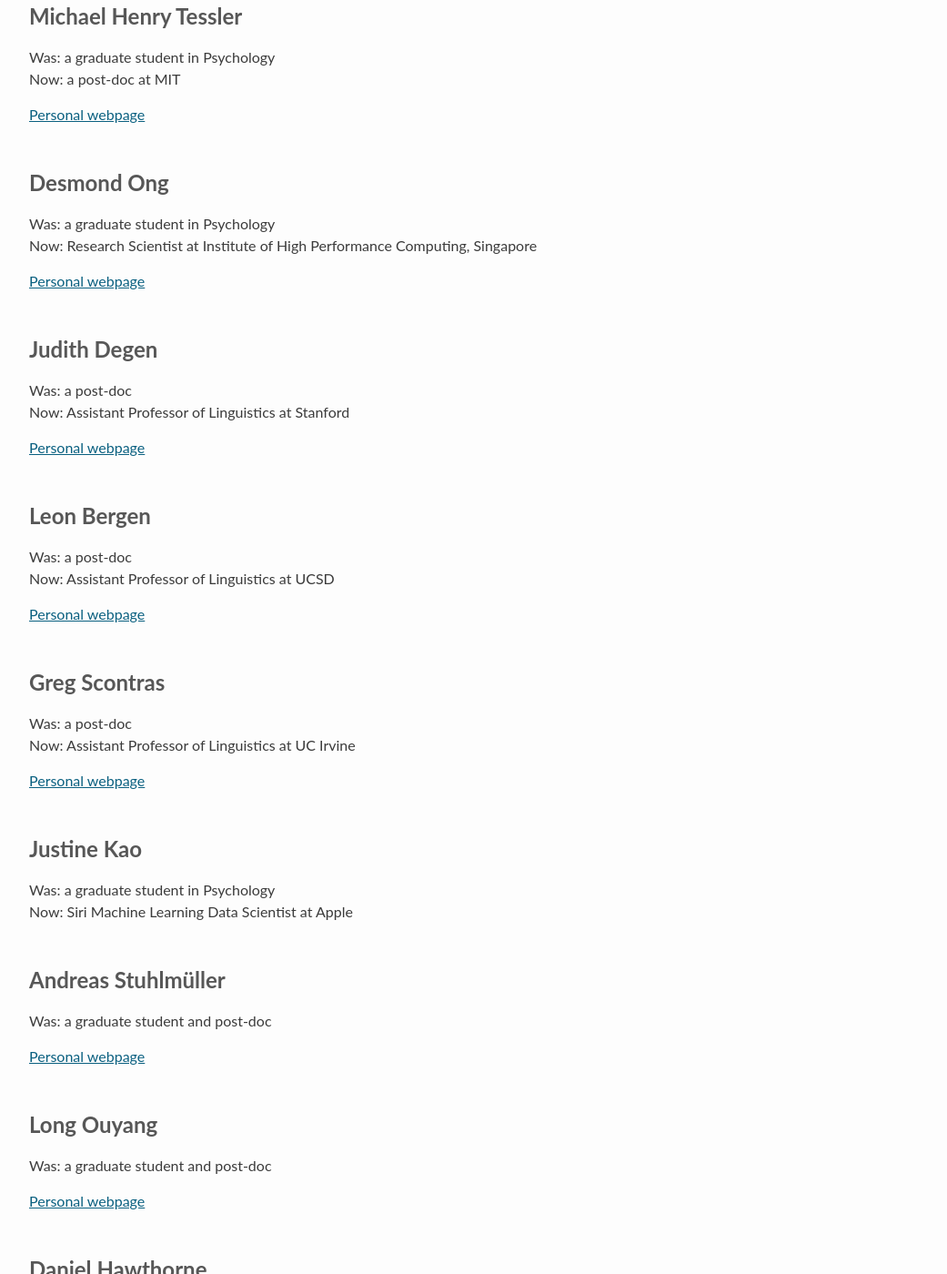
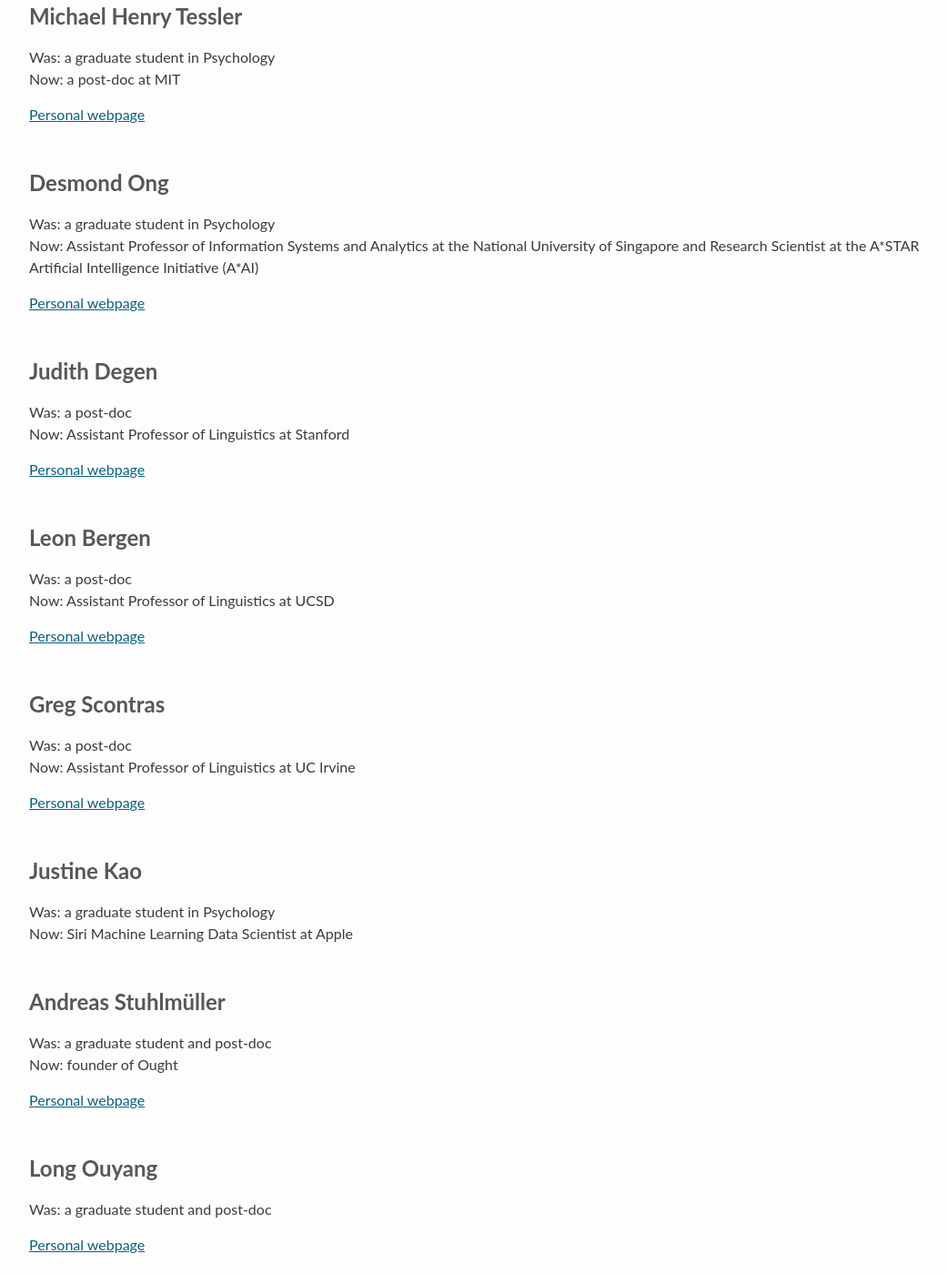
Before and after one commit to stanford-cocolab/cocolab.stanford.edu, a Jekyll site: the page built from 01-people.html, in a window 1280 px wide and 1400 px high, scrolled down 2116 px. Shown: the whole window at 91% size, without its empty margins (94-1135 px from the left). Built offline with Jekyll 4.4.1, drawn with Linux system fonts in a browser that asks for light colours; a script that is not in the unit is left out.

Commit message:
update alumni info

```diff
--- a/_data/cocolab.yml
+++ b/_data/cocolab.yml
@@ -65,7 +65,10 @@
       webpage: //web.stanford.edu/~mtessler
     - name: Desmond Ong
       was: a graduate student in Psychology
-      now: Research Scientist at Institute of High Performance Computing, Singapore
+      now: >
+        Assistant Professor of Information Systems and Analytics at the National
+        University of Singapore and Research Scientist at the A*STAR Artificial
+        Intelligence Initiative (A*AI)
       webpage: //web.stanford.edu/~dco
     - name: Judith Degen
       was: a post-doc
@@ -74,7 +77,7 @@
     - name: Leon Bergen
       was: a post-doc
       now: Assistant Professor of Linguistics at UCSD
-      webpage: //web.stanford.edu/~lbergen/
+      webpage: //ling.ucsd.edu/people/faculty/profiles/LeonBergen.html
     - name: Greg Scontras
       was: a post-doc
       now: Assistant Professor of Linguistics at UC Irvine
@@ -85,9 +88,10 @@
     - name: Andreas Stuhlm&uuml;ller
       was: a graduate student and post-doc
       webpage: //stuhlmueller.org/
+      now: founder of Ought
     - name: Long Ouyang
       was: a graduate student and post-doc
-      webpage: //www.stanford.edu/~louyang
+      webpage: //zx.gd/academic/
     - name: Daniel Hawthorne
       was: a graduate student in Psychology
       webpage: //www.djthorne.org/
```
